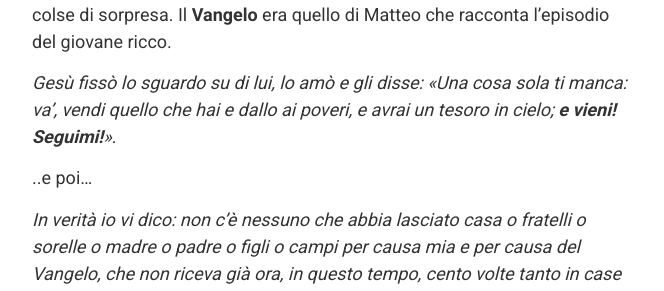
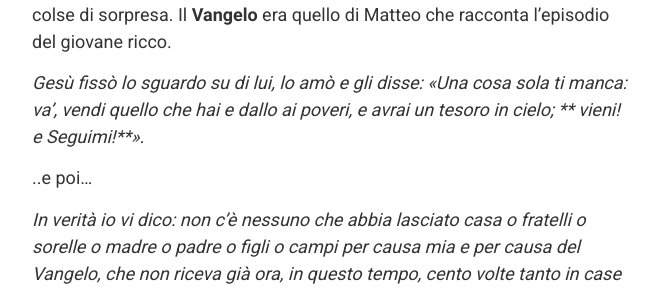
Before and after one commit to ruvido/cromosoma21, a Jekyll site: the page built from _posts/2019-03-21-vieni-e-seguimi.md, in a window 1280 px wide and 900 px high, scrolled down 816 px. Shown: the part 188-479 px from the top of the window, without its empty margins (308-972 px from the left). Built offline with Jekyll 4.4.1, drawn with Linux system fonts in a browser that asks for light colours; nearby versions of some CDN libraries.

```diff
--- a/_posts/2019-03-21-vieni-e-seguimi.md
+++ b/_posts/2019-03-21-vieni-e-seguimi.md
@@ -20,7 +20,7 @@ _L'ho amata più della salute e della bellezza, ho preferito avere lei piuttosto
 Anche il Salmo e la Lettera di San Paolo erano bellissime ma il Vangelo ci colse di sorpresa.
 Il **Vangelo** era quello di Matteo che racconta l’episodio del giovane ricco.
 
-_Gesù fissò lo sguardo su di lui, lo amò e gli disse: «Una cosa sola ti manca: va', vendi quello che hai e dallo ai poveri, e avrai un tesoro in cielo; **e vieni! Seguimi!**»._
+_Gesù fissò lo sguardo su di lui, lo amò e gli disse: «Una cosa sola ti manca: va', vendi quello che hai e dallo ai poveri, e avrai un tesoro in cielo; ** vieni! e Seguimi!**»._
 
 ..e poi…
 
```
